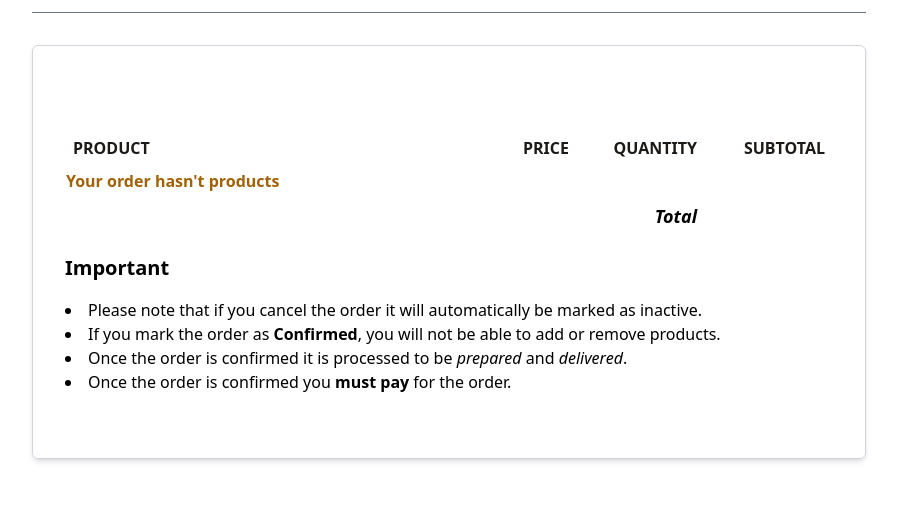
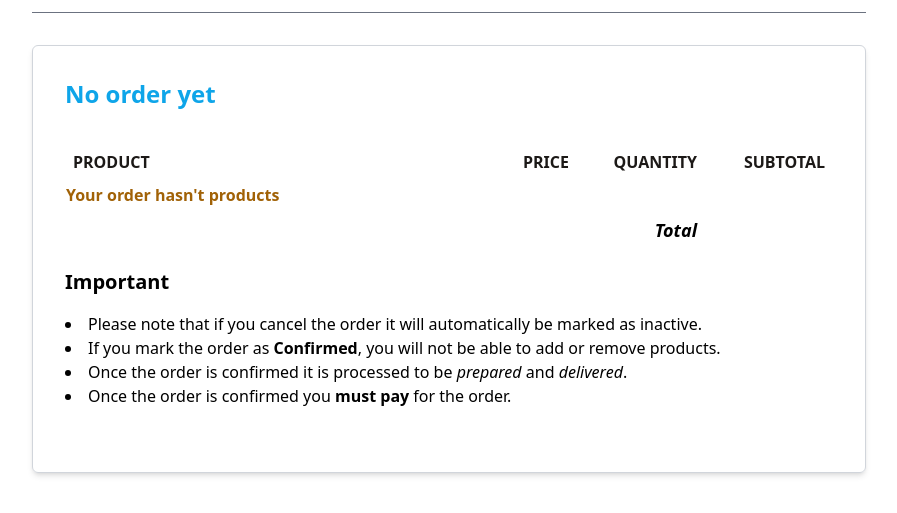
Before and after one commit to andresagab/py_coffe_shop, a Django app: page /orders/set-order-status in a window 1280 px wide. Shown: the part 204-717 px from the top of the page, without its empty margins (191-1088 px from the left). Run offline with Django 5.2, Linux system fonts and the light colour scheme; a user stored in the database is signed in; tables that the repository leaves empty hold one stand-in row (values such as "Sample post"); some libraries are stand-ins or nearby versions.

Commit message:
v0.18.0 Update OrderAdmin to set 'list_display'
Set Order model to add '@admin.display' to 'get_total' and 'get_status', also set the above function to change the default value of 'key' argument, now the default value is 'name' (used to display a correct value in admin view), therefore, update the MyOrderView to define 'get_context_data' function to send the 'order_status' dict, finally update the my_order.html template to remove custom 'with' of order status and now use the new context var

```diff
--- a/orders/models/Order.py
+++ b/orders/models/Order.py
@@ -1,3 +1,4 @@
+from django.contrib import admin
 from django.contrib.auth.models import User
 from django.db import models
 
@@ -45,13 +46,15 @@ class Order(models.Model):
     def __str__(self) -> str:
         return f"order {self.id} by {self.user}"
 
+    @admin.display(description="Total")
     def get_total(self):
         total = 0
         for order_product in self.orderproduct_set.all():
             total += order_product.get_subtotal()
         return total
 
-    def get_status(self, key: str = None):
+    @admin.display(description="Status")
+    def get_status(self, key: str = "name"):
         status = [status for status in self.STATUS_TYPES if status['key'] == self.status]
 
         # if status is not empty and key is None, then return dict
--- a/orders/templates/orders/my_order.html
+++ b/orders/templates/orders/my_order.html
@@ -18,12 +18,17 @@
             <article class="block w-full">
                 <header class="inline-flex items-start justify-between w-full mb-8">
                     {#  status  #}
-                    {% with order.get_status as status %}
+                    {% if order_status is not None %}
                         <h3
-                            class="font-bold text-2xl text-{{ status.color }}-700"
+                            class="font-bold text-2xl text-{{ order_status.color }}-700"
                             title="Order status"
-                        >{{ status.name }}</h3>
-                    {% endwith %}
+                        >{{ order_status.name }}</h3>
+                    {% else %}
+                        <h3
+                            class="font-bold text-2xl text-sky-500"
+                            title="Order status"
+                        >No order yet</h3>
+                    {% endif %}
                     <time
                         class="font-medium text-lg text-gray-700 italic"
                         title="Order date"
@@ -75,7 +80,7 @@
 
                     {# actions #}
                     <div class="flex flex-row gap-2 items-center justify-end mt-8">
-                        {% if order.status == 'UC' %}
+                        {% if order_status.key == 'UC' %}
                             {# cancel order #}
                             <form action="{% url 'set_order_status' %}" method="post">
                                 {% csrf_token %}
```
Also changed, not shown: orders/admin/OrderAdmin.py (+10 -0 lines), orders/views/MyOrderView.py (+14 -0 lines).
